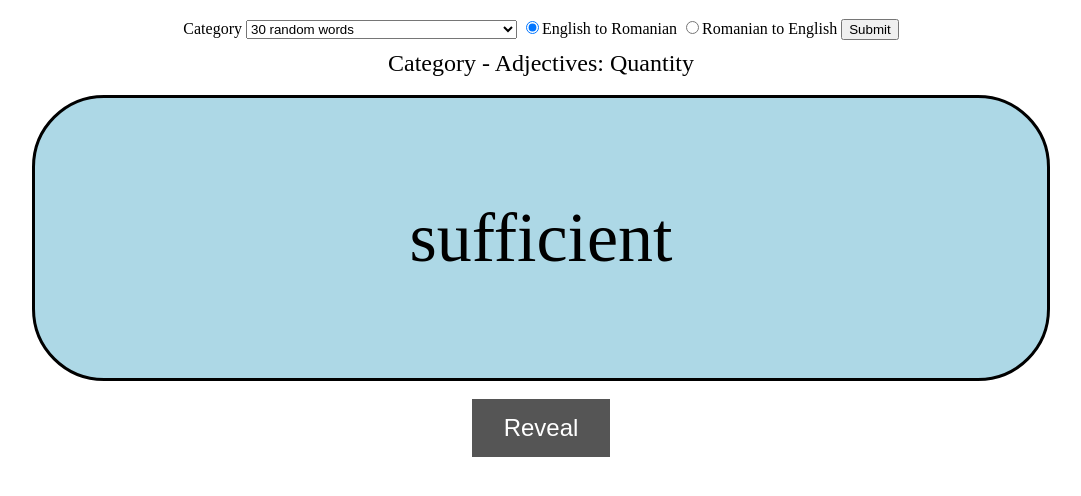
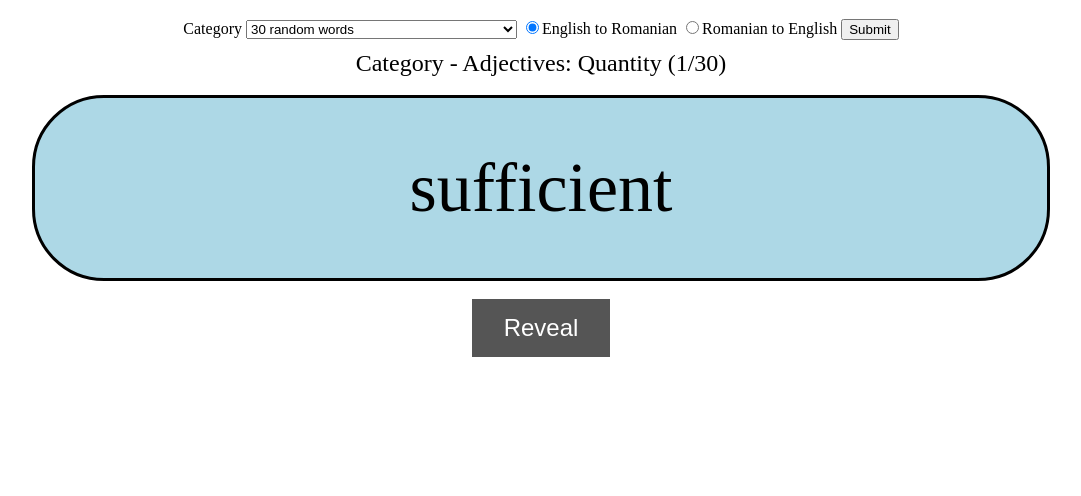
Before and after one commit to jamesinsheffield/1000Words, a Flask app: page / in a window 1280 px wide. Shown: the top 496 px of the page, without its empty margins (99-1180 px from the left). Run offline with Flask 2, Linux system fonts and the light colour scheme; parts of the project's set-up code (start-up, migrations or seed data) failed here and were passed over.

Commit message:
30 random nouns; favicon; word counter

```diff
--- a/app.py
+++ b/app.py
@@ -16,6 +16,8 @@ def ReadWordsCSV(cat='all'):
     if not cat == 'all':
         if cat == '30 random words':
             Words = Words.sample(n=30)
+        elif cat == '30 random nouns':
+            Words = Words[Words['Category'].str.startswith('Nouns:')].sample(n=30)
         elif cat == '30 random verbs':
             Words = Words[Words['Category'].str.startswith('Verbs:')].sample(n=30)
         elif cat == '30 random adjectives':
@@ -26,7 +28,7 @@ def ReadWordsCSV(cat='all'):
     return Words
 
 Words = ReadWordsCSV()
-categories = ['30 random words','30 random verbs','30 random adjectives','Random category']+sorted(Words['Category'].unique())
+categories = ['30 random words','30 random nouns','30 random verbs','30 random adjectives','Random category']+sorted(Words['Category'].unique())
 catChoices = []
 for c in categories:
     catChoices.append((c,c))
@@ -82,7 +84,7 @@ def home():
         else:
             Qu = subWordsJSON['Romanian'][str(session['idxList'][session['i']])]
             Ans = subWordsJSON['English'][str(session['idxList'][session['i']])]
-        return render_template('main.html', Qu=Qu, Ans=Ans, form=form, Ctgry=Ctgry, bFinished=bFinished)
+        return render_template('main.html', Qu=Qu, Ans=Ans, form=form, Ctgry=Ctgry, bFinished=bFinished, iWord=session['i']+1,nWords=len(session['idxList']))
 
 @app.route("/next")
 def next():
--- a/templates/main.html
+++ b/templates/main.html
@@ -2,6 +2,7 @@
 <html>
 <head>
 <meta name="viewport" content="width=device-width, initial-scale=1">
+<link rel="shortcut icon" href="{{ url_for('static', filename='favicon.ico') }}">
 <style>
 form {
   width: 100%;
@@ -13,7 +14,7 @@ form {
 }
 .flashCard {
   width: 80%;
-  padding: 100px 0;
+  padding: 50px 0;
   text-align: center;
   background-color: lightblue;
   margin: auto;
@@ -47,16 +48,16 @@ form {
   <input type="submit" value="Submit">
 </form>
 
+{% if not bFinished %}
 <div style="text-align:center;font-size: 24px;">
-  Category - {{Ctgry}}
+  Category - {{Ctgry}} ({{iWord}}/{{nWords}})
 </div>
-{% if not bFinished %}
 <br>
 <div id="Qu" class="flashCard">
 {{Qu}}
 </div>
 <div id="Ans" class="flashCard flashCard2" style="display:none">
-<span style="font-size:48px;">{{Qu}}</span>
+<span style="font-size:36px;">{{Qu}}</span>
 <br>
 {{Ans}}
 </div>
```
Also changed, not shown: static/favicon.ico (added).
